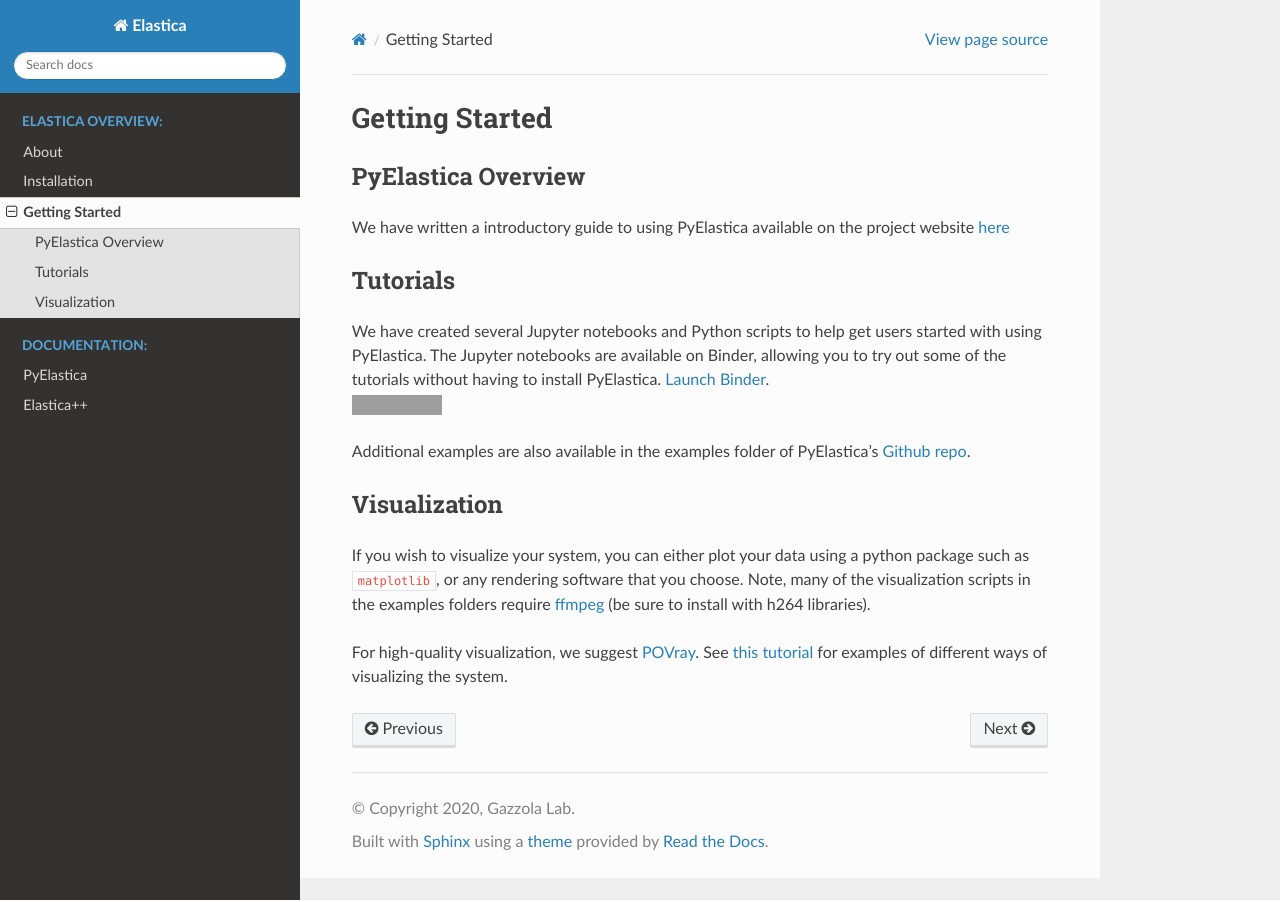
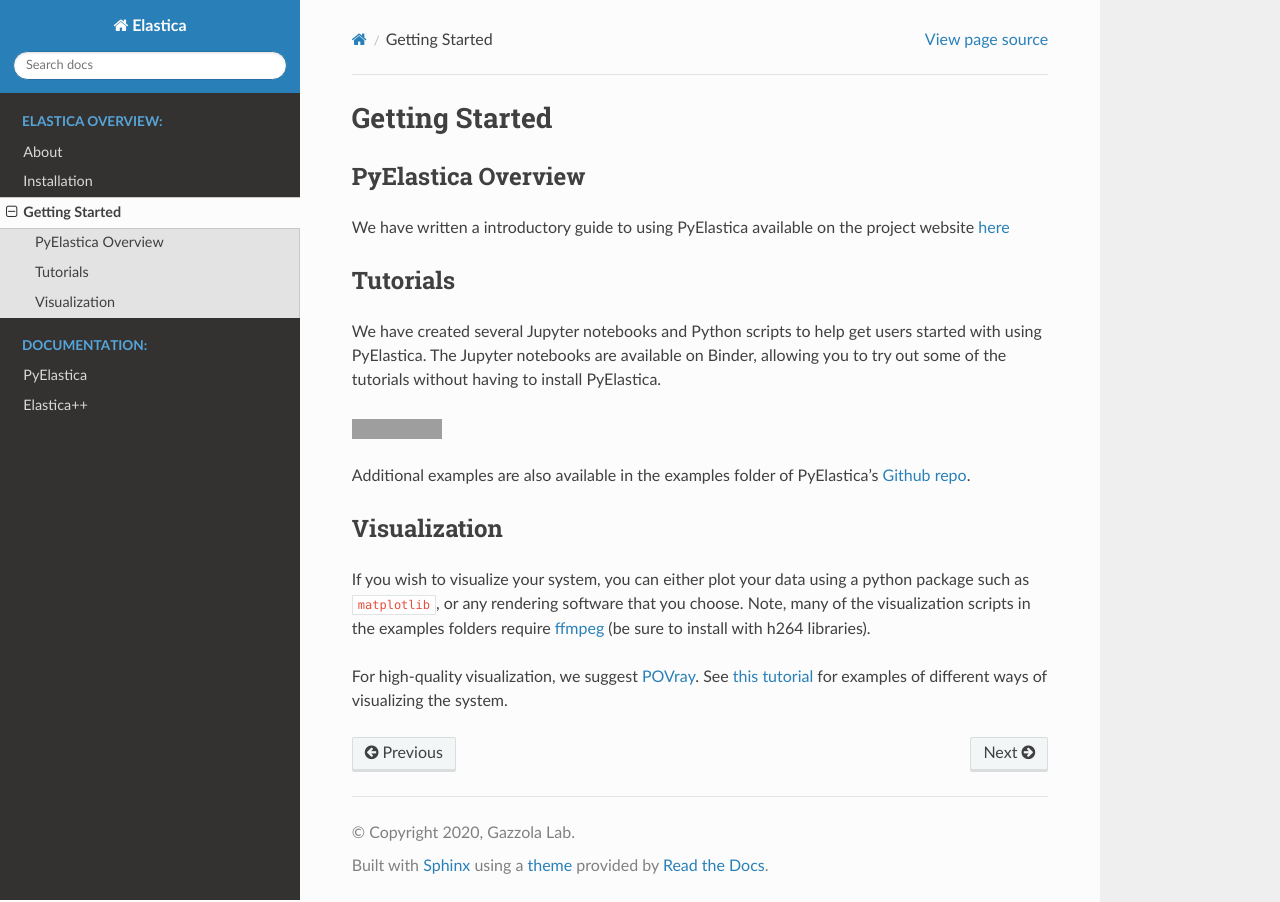
Before and after one commit to GazzolaLab/PyElastica, a Sphinx documentation site: the page built from docs/getting_started.md, in a window 1280 px wide. Built offline with Sphinx 7.4.7 and the Read the Docs theme 2.0.0, drawn with Linux system fonts in a browser that asks for light colours; grey boxes are pictures that could not be loaded.

Commit message:
Update getting_started.md

```diff
--- a/docs/getting_started.md
+++ b/docs/getting_started.md
@@ -4,7 +4,8 @@
 We have written a introductory guide to using PyElastica available on the project website [here](https://cosseratrods.org/software/pyelastica/#pyelastica-workflow)
 
 ### Tutorials
-We have created several Jupyter notebooks and Python scripts to help get users started with using PyElastica. The Jupyter notebooks are available on Binder, allowing you to try out some of the tutorials without having to install PyElastica. [Launch Binder](https://github.com/GazzolaLab/PyElastica/tree/master/examples).
+We have created several Jupyter notebooks and Python scripts to help get users started with using PyElastica. The Jupyter notebooks are available on Binder, allowing you to try out some of the tutorials without having to install PyElastica.
+
 [![](https://mybinder.org/badge_logo.svg)](https://mybinder.org/v2/gh/GazzolaLab/PyElastica/master?filepath=examples%2FBinder%2F0_PyElastica_Tutorials_Overview.ipynb)
 
 Additional examples are also available in the examples folder of PyElastica's [Github repo](https://github.com/GazzolaLab/PyElastica).
```
